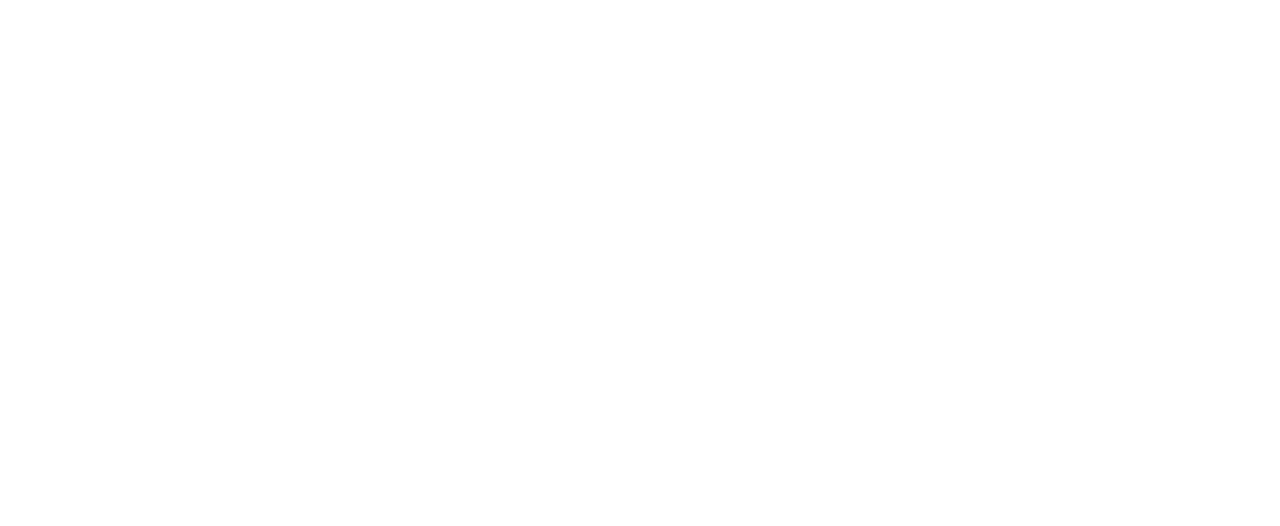
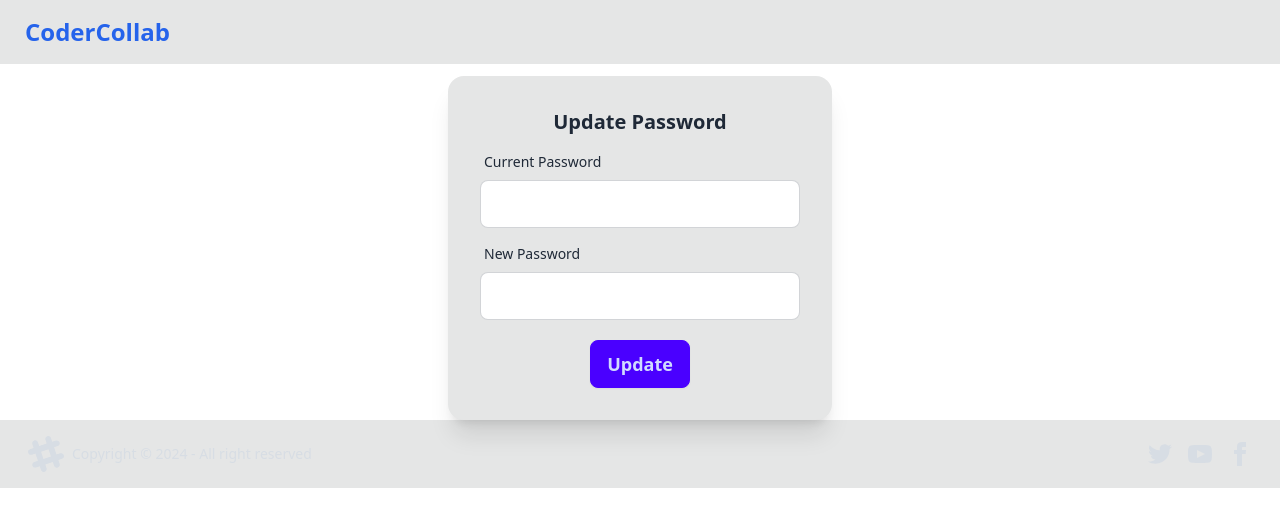
Before and after one commit to rahulpant2002/CoderCollab-Frontend, a React (Vite) app: page /updatePassword in a window 1280 px wide. Before the commit this address had no page. Shown: the top 526 px of the page. Built offline with nearby package versions, Linux system fonts and the light colour scheme; no server answers.

Commit message:
Search and UpdatePassword feature created.

```diff
--- a/src/App.jsx
+++ b/src/App.jsx
@@ -8,6 +8,8 @@ import Feed from "./components/Feed"
 import Connections from "./components/Connections"
 import SentRequest from "./components/SentRequest"
 import ReceivedRequest from "./components/ReceivedRequest"
+import UpdatePassword from "./components/UpdatePassword"
+import Search from "./components/Search"
 
 function App() {
 
@@ -23,6 +25,8 @@ function App() {
               <Route path="/connections" element={<Connections/>}/>
               <Route path="/sentRequest" element={<SentRequest/>} />
               <Route path="/receivedRequest" element={<ReceivedRequest/>} />
+              <Route path="/updatePassword" element={<UpdatePassword/>} />
+              <Route path="/search" element={<Search/>}/>
             </Route>
           </Routes>
         </BrowserRouter>
--- a/src/components/Login.jsx
+++ b/src/components/Login.jsx
@@ -26,7 +26,7 @@ const Login = () => {
                 emailId,
                 password,
             }, {withCredentials : true});
-
+            setErrorMessage("");
             dispatch(addUser(res.data));
             navigate('/');
         }
@@ -38,6 +38,7 @@ const Login = () => {
     const handleSignUp = async()=>{
         try{
             const user = await axios.post(BACKEND_URL + "/signup", {firstName, lastName, emailId, password}, {withCredentials : true});
+            setErrorMessage("");
             dispatch(addUser(user.data.data));
             navigate('/profile')
         }
--- a/src/components/NavBar.jsx
+++ b/src/components/NavBar.jsx
@@ -8,6 +8,7 @@ import { clearFeed} from "../store/feedSlice";
 import { clearConnection } from "../store/connectionSlice";
 import { clearReceivedRequest } from "../store/receivedRequestSlice";
 import { clearSentRequest } from "../store/sentRequestSlice";
+import Search from "./SearchBar";
 
 const NavBar = () => {
   const user = useSelector(store => store.user);
@@ -39,12 +40,15 @@ const NavBar = () => {
 
 
           {user && <div className="flex-none gap-2">
-              <Link to="/receivedRequest"  className="bg-base-100 px-2 py-2 rounded-md font-bold">
-                Received Requests
-              </Link>
-            <div className="form-control">
-              <input type="text" placeholder="Search" className="input input-bordered w-24 md:w-auto" />
-            </div>
+
+            <Link to="/" className="bg-base-100 btn btn-ghost text-xl text-green-300">
+              Home 🏠︎
+            </Link>
+            <Link to="/receivedRequest"  className="bg-base-100 px-2 py-2 rounded-md font-bold">
+              Received Requests
+            </Link>
+
+            <Search/>
 
             {isOnline && <p className="font-bold">Welcome, {user.firstName}</p>}
 
@@ -59,14 +63,11 @@ const NavBar = () => {
               <ul
                 tabIndex={0}
                 className="menu menu-sm dropdown-content bg-base-300 rounded-box z-[1] mt-3 w-52 p-2 shadow">
-                <li>
-                  <Link to='/profile' className="justify-between">
-                    Profile
-                  </Link>
-                </li>
+                <li><Link to='/profile' className="justify-between">Profile</Link></li>
                 <li><Link to='/connections'>Connections</Link></li>
                 <li><Link to='/sentRequest'>Sent Requests</Link></li>
-                <li><a onClick={handleLogout}>Logout</a></li>
+                <li><Link to='/updatePassword'>Update Password</Link></li>
+                <li><Link onClick={handleLogout}>Logout</Link></li>
               </ul>
 
             </div>
--- /dev/null
+++ b/src/components/Search.jsx
@@ -0,0 +1,20 @@
+import React from 'react'
+import { useSelector } from 'react-redux'
+import Friend from './Friend';
+
+const Search = () => {
+    const searchRes = useSelector(store=>store.search);
+
+    if(!searchRes) return;
+    if(searchRes.length===0) return <div className='text-center font-bold text-xl'>No User Found</div>
+
+  return (
+    <div className='flex flex-col gap-3 mt-4'>
+        {
+            searchRes.map(res=><Friend key={res._id} data={{user : res, _id : res._id, type : "search"}}/>)
+        }
+    </div>
+  )
+}
+
+export default Search
--- /dev/null
+++ b/src/components/SearchBar.jsx
@@ -0,0 +1,51 @@
+import axios from 'axios';
+import React, { useEffect, useState } from 'react'
+import { useDispatch, useSelector } from 'react-redux';
+import { useNavigate } from 'react-router-dom';
+import { BACKEND_URL } from '../utils/constant';
+import { addSearch } from '../store/searchSlice';
+
+const Search = () => {
+    const [text, setText] = useState("");
+    const navigate = useNavigate();
+    const dispatch = useDispatch();
+    const [allUser, setAllUser] = useState();
+    const loggedInUser = useSelector(store=>store.user);
+
+    const fetchAllUsers = async()=>{
+      try{
+        const res = await axios.get(BACKEND_URL + '/allUsers', {withCredentials : true});
+        setAllUser(res.data.data);
+      }
+      catch(err){
+        console.error(err);
+      }
+    }
+
+    useEffect(()=>{
+      if(!allUser) fetchAllUsers();
+    }, [])
+
+
+    const handleSearch = ()=>{
+      const res = allUser.filter((res)=>{
+          const fullName = res.firstName + " " + res.lastName;
+          const skills = res.skills.map(x=>x.toLowerCase().trim());
+          return ( ( fullName.toLowerCase().includes(text.toLowerCase()) || skills.includes(text.toLowerCase()) ) && res._id !== loggedInUser._id);
+        })
+        dispatch(addSearch(res));
+        navigate("/search")
+      }
+
+    if(!allUser) return;
+
+  return (
+    <div className="form-control">
+        <input type="text" value={text} onChange={e=>setText(e.target.value)} onKeyDown={(e)=>{
+            if(e.key==="Enter") handleSearch();
+        }} placeholder="Search Skills/Developers" className="input input-bordered w-24 md:w-auto" />
+    </div>
+  )
+}
+
+export default Search
--- /dev/null
+++ b/src/components/UpdatePassword.jsx
@@ -0,0 +1,66 @@
+import axios from "axios";
+import { useState } from "react"
+import { BACKEND_URL } from "../utils/constant";
+
+const UpdatePassword = () => {
+    const [existingPassword, setExistingPassword] = useState("");
+    const [updatedPassword, setUpdatedPassword] = useState("");
+    const [toastMessage, setToastMessage] = useState("");
+    const [errorMessage, setErrorMessage] = useState("");
+
+    const handleButton = async()=>{
+        try{
+            await axios.put(BACKEND_URL+"/profile/updatePassword", {existingPassword, updatedPassword}, {withCredentials : true});
+            setToastMessage("Password Updated Successfully.");
+            setErrorMessage("");
+            setTimeout(()=>{
+                setToastMessage("");
+            }, 1500);
+        }
+        catch(err){
+            setErrorMessage(err.response.data);
+        }
+    }
+
+  return (
+    <div className="flex justify-center items-center mt-3">
+        <div className="card bg-base-300 w-96 shadow-xl">
+            <div className="card-body">
+                <h2 className="card-title justify-center font-bold text-xl">Update Password</h2>
+
+                <label className="form-control w-full max-w-xs">
+                    <div className="label">
+                        <span className="label-text">Current Password</span>
+                    </div>
+                    <input type="text" value={existingPassword} onChange={e => {setExistingPassword(e.target.value)}} className="input input-bordered w-full max-w-xs" />
+                </label>
+
+                <label className="form-control w-full max-w-xs">
+                    <div className="label">
+                        <span className="label-text">New Password</span>
+                    </div>
+                    <input type="password" value={updatedPassword} onChange={e => {setUpdatedPassword(e.target.value)}} className="input input-bordered w-full max-w-xs" />
+                </label>
+
+
+                {errorMessage && <p className="text-red-600 text-lg">{errorMessage}</p>}
+
+                <div className="card-actions justify-center mt-3 ">
+                    <button className="btn btn-primary font-bold text-lg " onClick={ handleButton} >
+                        Update
+                    </button>
+                </div>
+
+                {toastMessage && <div className="toast toast-top toast-center z-10">
+                    <div className="alert alert-success">
+                        <span>{toastMessage}</span>
+                    </div>
+                </div>}
+
+            </div>
+        </div>
+    </div>
+  )
+}
+
+export default UpdatePassword;
--- a/src/store/appStore.jsx
+++ b/src/store/appStore.jsx
@@ -4,6 +4,7 @@ import feedReducer from "./feedSlice";
 import connectionReducer from "./connectionSlice";
 import receivedRequestReducer from './receivedRequestSlice'
 import sentRequestReducer from './sentRequestSlice'
+import searchReducer from "./searchSlice";
 
 const appStore = configureStore({
     reducer : {
@@ -11,7 +12,8 @@ const appStore = configureStore({
         feed : feedReducer,
         connection : connectionReducer,
         receivedRequest : receivedRequestReducer,
-        sentRequest : sentRequestReducer
+        sentRequest : sentRequestReducer,
+        search : searchReducer
     }
 })
 
--- /dev/null
+++ b/src/store/searchSlice.jsx
@@ -0,0 +1,13 @@
+import { createSlice } from "@reduxjs/toolkit";
+
+const searchSlice = createSlice({
+    name : "allUser",
+    initialState : null,
+    reducers : {
+        addSearch : (state, action)=> action.payload,
+        clearSearch : (state, action)=> null
+    }
+})
+
+export const {addSearch, clearSearch} = searchSlice.actions;
+export default searchSlice.reducer;
```
